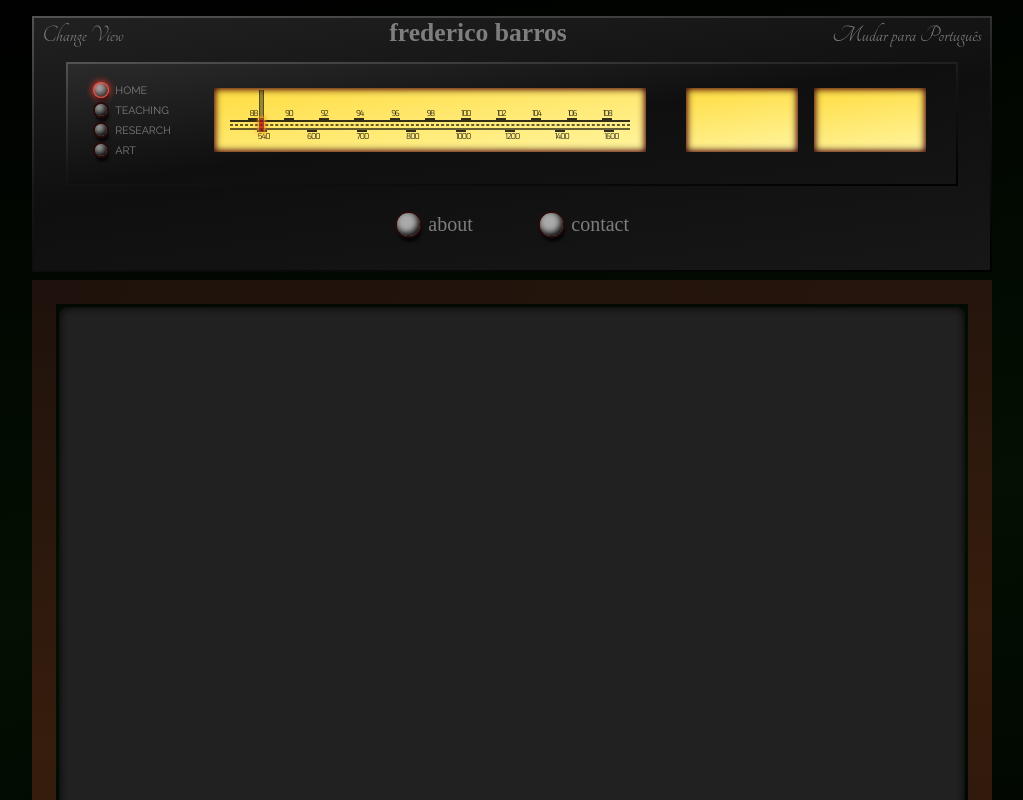
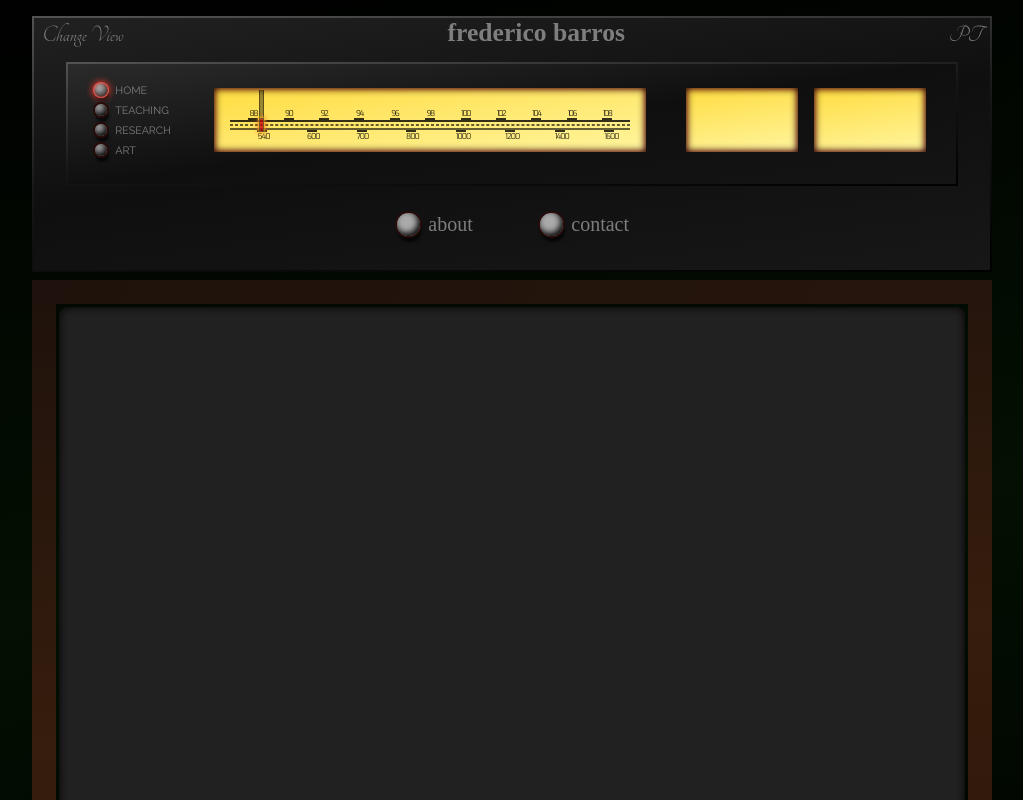
Before and after one commit to fredmbarros/siteNewVersion, a React (Vite) app: page / in a window 1280 px wide. Shown: the top 800 px of the page, without its empty margins (128-1151 px from the left). Built offline with nearby package versions, Linux system fonts and the light colour scheme; a web font is replaced by a local one.

Commit message:
Change language refactored - can still be improved, though; started Store

```diff
--- a/src/ChangeLanguage.jsx
+++ b/src/ChangeLanguage.jsx
@@ -1,8 +1,5 @@
 const ChangeLanguage = ({ language, setLanguage }) => {
-  const Languages = { EN: "Switch to English", PT: "Mudar para Português" };
-  const altLang = Object.keys(Languages)
-    .filter((l) => l !== language)
-    .toString();
+  const altLang = language === "PT" ? "EN" : "PT";
   return (
     <div>
       <button
@@ -12,7 +9,7 @@ const ChangeLanguage = ({ language, setLanguage }) => {
         value={altLang}
         className="cab-upper-frame-script"
       >
-        {Languages[altLang]}
+        {altLang}
       </button>
     </div>
   );
```
